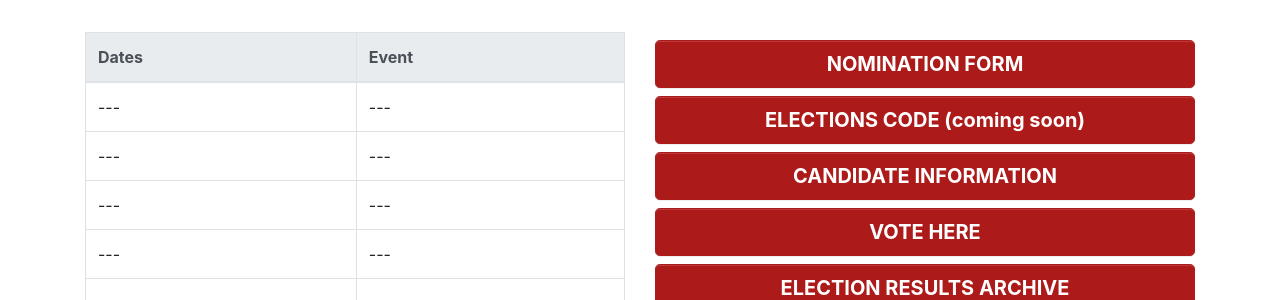
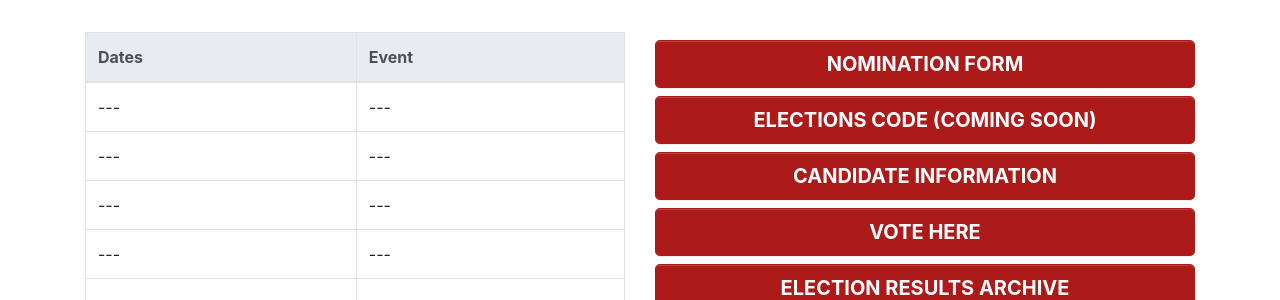
Before and after one commit to uclit-webmaster/uclit-site, a Jekyll site: the page built from get-involved/elections.html, in a window 1280 px wide and 900 px high, scrolled down 637 px. Shown: the part 152-452 px from the top of the window. Built offline with Jekyll 4.4.1, drawn with Linux system fonts in a browser that asks for light colours; nearby versions of some CDN libraries.

```diff
--- a/_data/elections.yml
+++ b/_data/elections.yml
@@ -18,7 +18,7 @@ current-election-text: |
 buttons:
  - text: NOMINATION FORM
    link: https://uclit.ca/assets/documents/Elections_Nomination_Form.pdf
- - text: ELECTIONS CODE (coming soon)
+ - text: ELECTIONS CODE (COMING SOON)
    link:
  - text: CANDIDATE INFORMATION
    link: https://docs.google.com/document/d/12V7Grol_UQVkFL1qhwDgRxWf1Xzut3Mv3k3tzPrWoTA/edit?usp=sharing
```
